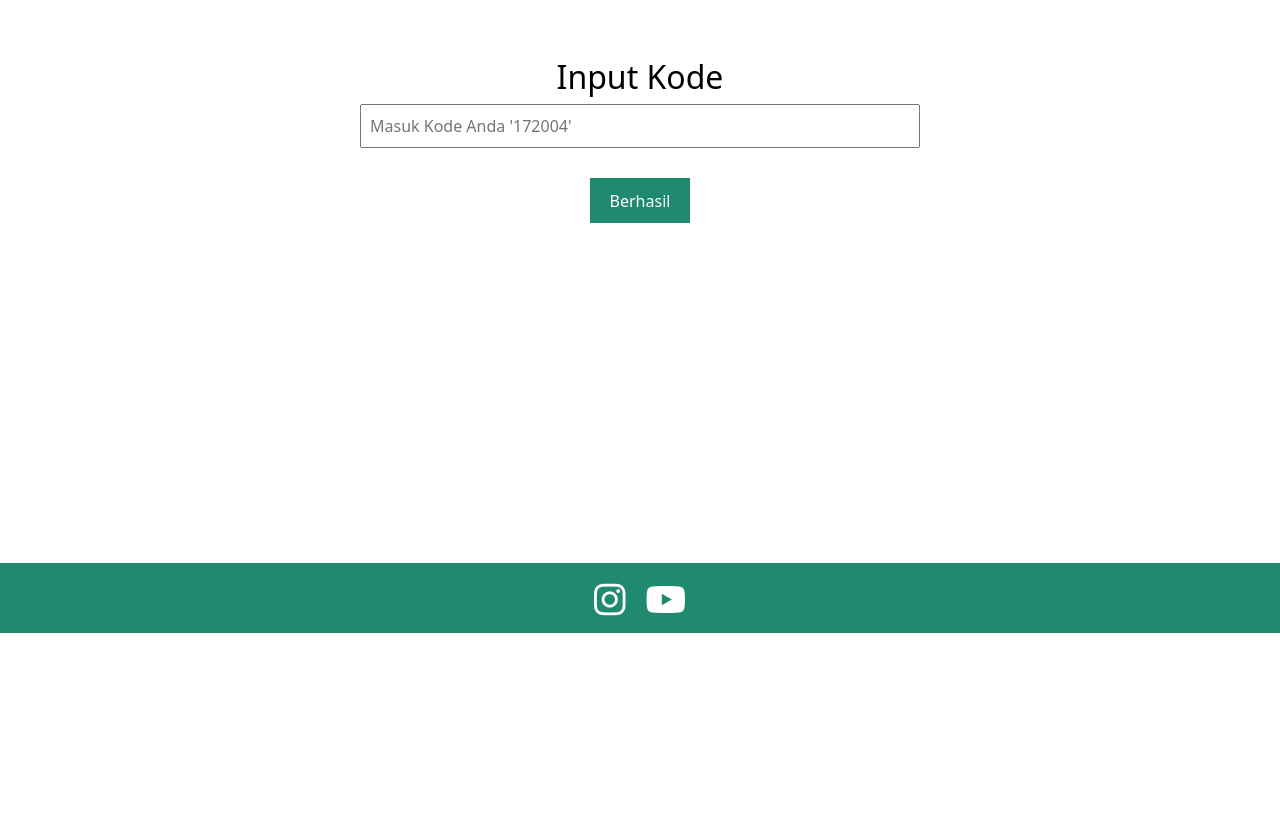
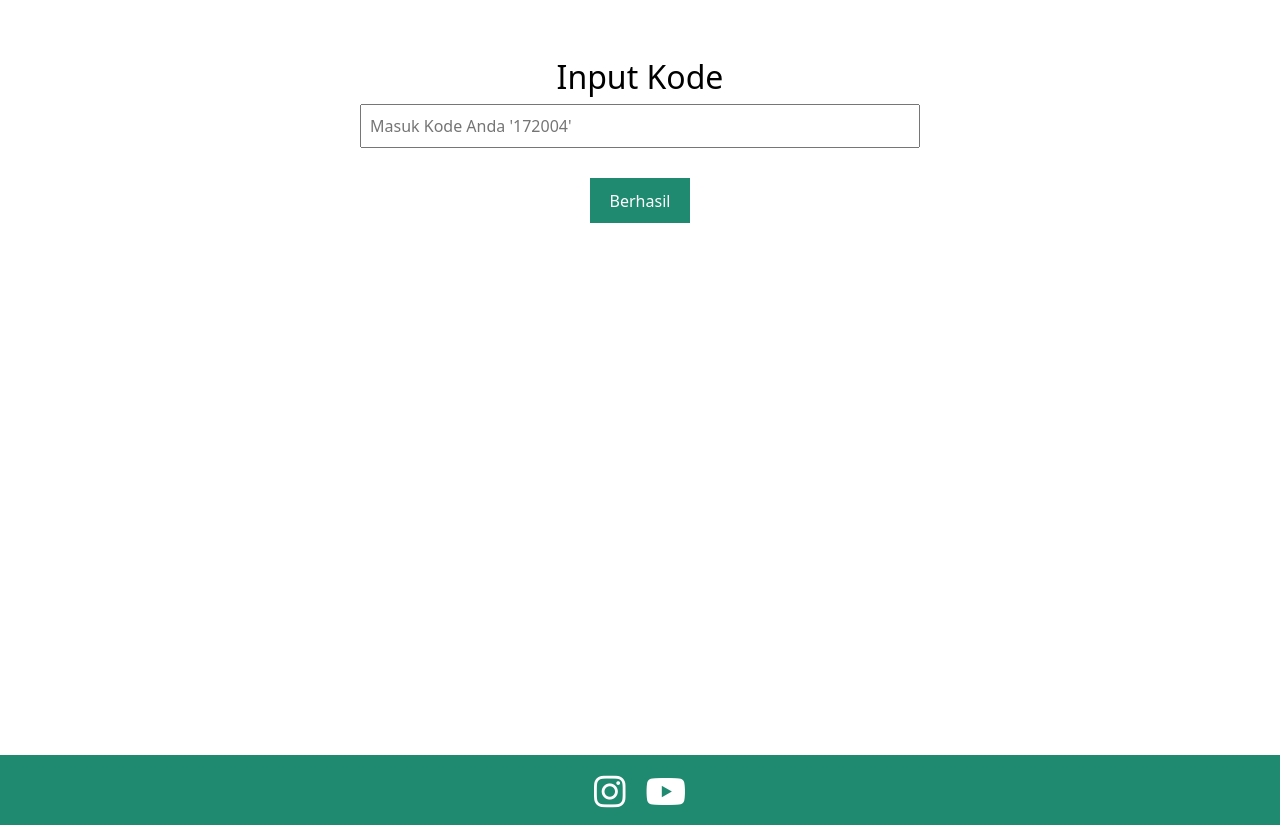
Before and after one commit to ibrahimelgibran/uasrpsbootstrap12page, a plain HTML site: page lupa-pw.html in a window 1280 px wide. Shown: the part 357-1182 px from the top of the page. Before the commit the page ends 990 px from the top, so only its background shows below. Drawn offline with nearby package versions, Linux system fonts and the light colour scheme.

Commit message:
first commit

```diff
--- a/lupa-pw.html
+++ b/lupa-pw.html
@@ -50,7 +50,7 @@
     </div>
 
     <!-- footer section-->
-    <footer id="footer" style="margin-top: 25%">
+    <footer id="footer" style="margin-top: 40%">
       <div class="container-fluid">
         <!-- social media icons -->
         <div class="social-icons mt-4">
```
Also changed, not shown: masukan-kode.html (+1 -1 lines).
